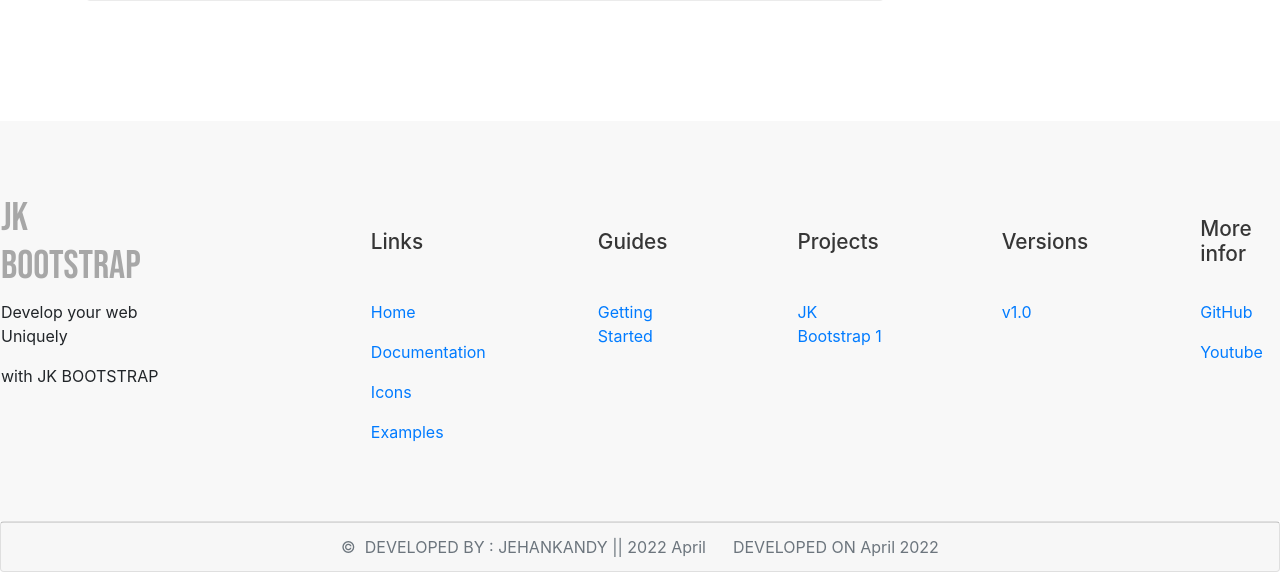
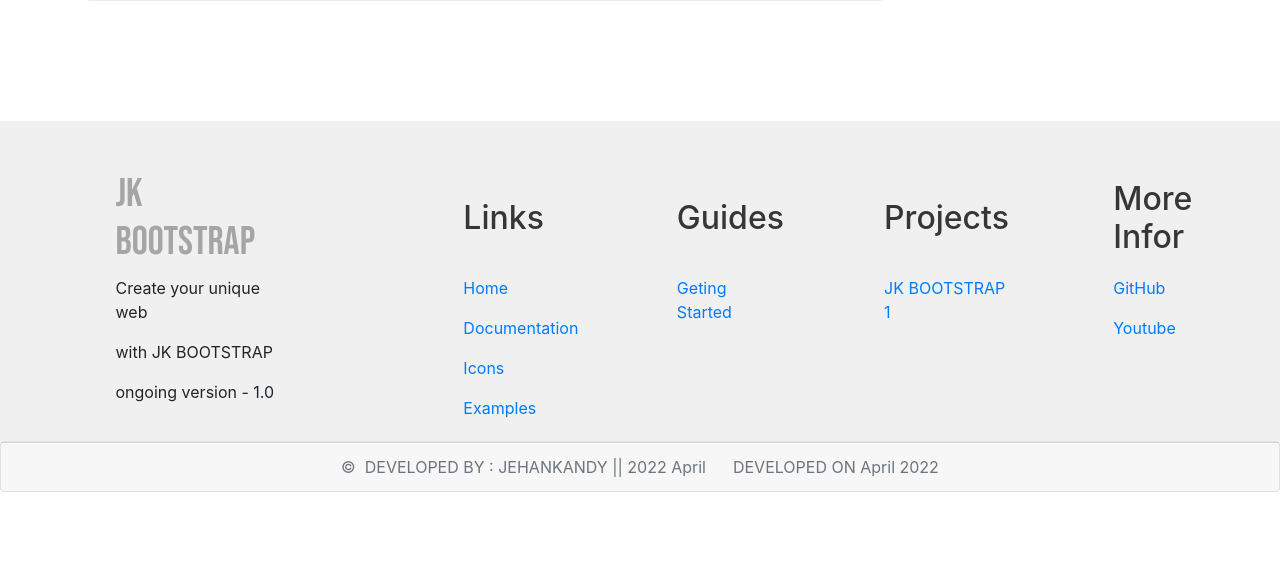
Before and after one commit to JehanKandy/JK-BOOTSTRAP-ver-1.0---Full-Project-, a PHP site: page /files/docs.php in a window 1280 px wide. Shown: the part 1237-1809 px from the top of the page. After the commit the page ends 1729 px from the top, so only its background shows below. Run offline with PHP 8.4, Linux system fonts and the light colour scheme; some libraries are stand-ins or nearby versions.

Commit message:
Update docs.php

```diff
--- a/files/docs.php
+++ b/files/docs.php
@@ -9,6 +9,8 @@
     <link rel="stylesheet" href="https://cdn.jsdelivr.net/npm/bootstrap@4.0.0/dist/css/bootstrap.min.css" integrity="sha384-Gn5384xqQ1aoWXA+058RXPxPg6fy4IWvTNh0E263XmFcJlSAwiGgFAW/dAiS6JXm" crossorigin="anonymous">
     <link rel="stylesheet" href="../style_temp.css">
     <style>
+            @import url('https://fonts.googleapis.com/css2?family=Bebas+Neue&family=Josefin+Sans:ital@1&family=Teko:wght@300&display=swap');
+
         body{
             box-sizing: border-box;
         }
@@ -51,8 +53,15 @@
             background-color: white;
             background-size: cover;
             background-position: center;
+        }
+        .footer {
+            width: 100%;
+            height: 40vh;
+            background-color: rgb(240, 240, 240);
+            background-size: cover;
+            background-position: center;
+        }
 
-        }
 
 
     </style>
@@ -183,93 +192,88 @@
     </div>
 
 
-<div class="footer">
-    <br><br><br>
-    <center>
-        <table border="0">
+    <div class="footer">
+        <br><br>
+        <table>
             <tr>
                 <td>
-                    <a href="index.php" style="text-decoration: none;"><h1>JK BOOTSTRAP</h1></a>
+                    &nbsp;&nbsp;&nbsp;&nbsp;&nbsp;&nbsp;&nbsp;&nbsp;&nbsp;&nbsp;&nbsp;&nbsp;&nbsp;&nbsp;&nbsp;&nbsp;&nbsp;&nbsp;&nbsp;&nbsp;&nbsp;&nbsp;&nbsp;&nbsp;&nbsp;
                 </td>
                 <td>
-                    &nbsp&nbsp&nbsp&nbsp&nbsp&nbsp&nbsp&nbsp&nbsp&nbsp&nbsp&nbsp&nbsp&nbsp&nbsp&nbsp&nbsp&nbsp&nbsp&nbsp&nbsp&nbsp&nbsp&nbsp
-                    &nbsp&nbsp&nbsp&nbsp&nbsp&nbsp&nbsp&nbsp&nbsp&nbsp&nbsp&nbsp&nbsp&nbsp&nbsp&nbsp&nbsp&nbsp&nbsp&nbsp&nbsp&nbsp&nbsp&nbsp
-                    &nbsp&nbsp&nbsp&nbsp&nbsp&nbsp&nbsp&nbsp&nbsp&nbsp&nbsp&nbsp&nbsp&nbsp&nbsp&nbsp&nbsp&nbsp&nbsp&nbsp&nbsp&nbsp&nbsp&nbsp
+                    <h1 style="font-family: 'Bebas Neue', cursive; color:rgba(0, 0, 0, 0.31)">JK BOOTSTRAP</h1>
                 </td>
                 <td>
-                    <h3>Links</h3>
+                    &nbsp;&nbsp;&nbsp;&nbsp;&nbsp;&nbsp;&nbsp;&nbsp;&nbsp;&nbsp;&nbsp;&nbsp;&nbsp;&nbsp;&nbsp;&nbsp;&nbsp;&nbsp;&nbsp;&nbsp;&nbsp;
+                    &nbsp;&nbsp;&nbsp;&nbsp;&nbsp;&nbsp;&nbsp;&nbsp;&nbsp;&nbsp;&nbsp;&nbsp;&nbsp;&nbsp;&nbsp;&nbsp;&nbsp;&nbsp;&nbsp;&nbsp;&nbsp;
                 </td>
                 <td>
-                    &nbsp&nbsp&nbsp&nbsp&nbsp&nbsp&nbsp&nbsp&nbsp&nbsp&nbsp&nbsp&nbsp&nbsp&nbsp&nbsp&nbsp&nbsp&nbsp&nbsp&nbsp&nbsp&nbsp&nbsp
+                    <h2>Links</h2>
                 </td>
                 <td>
-                    <h3>Guides</h3>
+                    &nbsp;&nbsp;&nbsp;&nbsp;&nbsp;&nbsp;&nbsp;&nbsp;&nbsp;&nbsp;&nbsp;&nbsp;&nbsp;&nbsp;&nbsp;&nbsp;&nbsp;&nbsp;&nbsp;&nbsp;&nbsp;
                 </td>
                 <td>
-                    &nbsp&nbsp&nbsp&nbsp&nbsp&nbsp&nbsp&nbsp&nbsp&nbsp&nbsp&nbsp&nbsp&nbsp&nbsp&nbsp&nbsp&nbsp&nbsp&nbsp&nbsp&nbsp&nbsp&nbsp
+                    <h2>Guides</h2>
                 </td>
                 <td>
-                    <h3>Projects</h3>
+                    &nbsp;&nbsp;&nbsp;&nbsp;&nbsp;&nbsp;&nbsp;&nbsp;&nbsp;&nbsp;&nbsp;&nbsp;&nbsp;&nbsp;&nbsp;&nbsp;&nbsp;&nbsp;&nbsp;&nbsp;&nbsp;
                 </td>
                 <td>
-                    &nbsp&nbsp&nbsp&nbsp&nbsp&nbsp&nbsp&nbsp&nbsp&nbsp&nbsp&nbsp&nbsp&nbsp&nbsp&nbsp&nbsp&nbsp&nbsp&nbsp&nbsp&nbsp&nbsp&nbsp
+                    <h2>Projects</h2>
                 </td>
                 <td>
-                    <h3>Versions</h3>
+                    &nbsp;&nbsp;&nbsp;&nbsp;&nbsp;&nbsp;&nbsp;&nbsp;&nbsp;&nbsp;&nbsp;&nbsp;&nbsp;&nbsp;&nbsp;&nbsp;&nbsp;&nbsp;&nbsp;&nbsp;&nbsp;
                 </td>
                 <td>
-                    &nbsp&nbsp&nbsp&nbsp&nbsp&nbsp&nbsp&nbsp&nbsp&nbsp&nbsp&nbsp&nbsp&nbsp&nbsp&nbsp&nbsp&nbsp&nbsp&nbsp&nbsp&nbsp&nbsp&nbsp
+                    <h2>More Infor</h2>
                 </td>
                 <td>
-                    <h3>More infor</h3>
+                    &nbsp;&nbsp;&nbsp;&nbsp;&nbsp;
                 </td>
             </tr>
             <tr>
+                <td>
+                    &nbsp;&nbsp;&nbsp;&nbsp;&nbsp;
+                </td>
                 <td style="vertical-align: top;">
-                    <p>Develop your web Uniquely</p> with JK BOOTSTRAP
+                    <p>Create your unique web</p>
+                    <p>with JK BOOTSTRAP</p>
+                    <p>ongoing version - 1.0</p>
                 </td>
                 <td>
-                    &nbsp&nbsp&nbsp&nbsp&nbsp&nbsp&nbsp&nbsp&nbsp&nbsp&nbsp&nbsp&nbsp&nbsp&nbsp&nbsp&nbsp&nbsp&nbsp&nbsp&nbsp&nbsp&nbsp&nbsp
-                    &nbsp&nbsp&nbsp&nbsp&nbsp&nbsp&nbsp&nbsp&nbsp&nbsp&nbsp&nbsp&nbsp&nbsp&nbsp&nbsp&nbsp&nbsp&nbsp&nbsp&nbsp&nbsp&nbsp&nbsp
-                    &nbsp&nbsp&nbsp&nbsp&nbsp&nbsp&nbsp&nbsp&nbsp&nbsp&nbsp&nbsp&nbsp&nbsp&nbsp&nbsp&nbsp&nbsp&nbsp&nbsp&nbsp&nbsp&nbsp&nbsp
+                    &nbsp;&nbsp;&nbsp;&nbsp;&nbsp;&nbsp;&nbsp;&nbsp;&nbsp;&nbsp;&nbsp;&nbsp;&nbsp;&nbsp;&nbsp;&nbsp;&nbsp;&nbsp;&nbsp;&nbsp;&nbsp;
                 </td>
                 <td style="vertical-align: top;">
                     <p><a href="../index.php">Home</a></p>
-                    <p><a href="#">Documentation </a></p>
+                    <p><a href="docs.php">Documentation</a></p>
                     <p><a href="icon.php">Icons</a></p>
                     <p><a href="example.php">Examples</a></p>
                 </td>
                 <td>
-                    &nbsp&nbsp&nbsp&nbsp&nbsp&nbsp&nbsp&nbsp&nbsp&nbsp&nbsp&nbsp&nbsp&nbsp&nbsp&nbsp&nbsp&nbsp&nbsp&nbsp&nbsp&nbsp&nbsp&nbsp
+                    &nbsp;&nbsp;&nbsp;&nbsp;&nbsp;&nbsp;&nbsp;&nbsp;&nbsp;&nbsp;&nbsp;&nbsp;&nbsp;&nbsp;&nbsp;&nbsp;&nbsp;&nbsp;&nbsp;&nbsp;&nbsp;
                 </td>
                 <td style="vertical-align: top;">
-                    <a href="files/docs.php">Getting Started</a>
+                    <a href="docs.php">Geting Started</a>
                 </td>
                 <td>
-                    &nbsp&nbsp&nbsp&nbsp&nbsp&nbsp&nbsp&nbsp&nbsp&nbsp&nbsp&nbsp&nbsp&nbsp&nbsp&nbsp&nbsp&nbsp&nbsp&nbsp&nbsp&nbsp&nbsp&nbsp
+                    &nbsp;&nbsp;&nbsp;&nbsp;&nbsp;&nbsp;&nbsp;&nbsp;&nbsp;&nbsp;&nbsp;&nbsp;&nbsp;&nbsp;&nbsp;&nbsp;&nbsp;&nbsp;&nbsp;&nbsp;&nbsp;
                 </td>
                 <td style="vertical-align: top;">
-                    <a href="files/version.php">JK Bootstrap 1</a>
+                    <a href="version.php">JK BOOTSTRAP 1</a>
                 </td>
                 <td>
-                    &nbsp&nbsp&nbsp&nbsp&nbsp&nbsp&nbsp&nbsp&nbsp&nbsp&nbsp&nbsp&nbsp&nbsp&nbsp&nbsp&nbsp&nbsp&nbsp&nbsp&nbsp&nbsp&nbsp&nbsp
-                </td>
-                <td style="vertical-align: top;">
-                    <p><a href="files/version.php">v1.0</a></p>
-                </td>
-                <td>
-                    &nbsp&nbsp&nbsp&nbsp&nbsp&nbsp&nbsp&nbsp&nbsp&nbsp&nbsp&nbsp&nbsp&nbsp&nbsp&nbsp&nbsp&nbsp&nbsp&nbsp&nbsp&nbsp&nbsp&nbsp
+                    &nbsp;&nbsp;&nbsp;&nbsp;&nbsp;&nbsp;&nbsp;&nbsp;&nbsp;&nbsp;&nbsp;&nbsp;&nbsp;&nbsp;&nbsp;&nbsp;&nbsp;&nbsp;&nbsp;&nbsp;&nbsp;
                 </td>
                 <td style="vertical-align: top;">
                     <p><a href="https://github.com/JehanKandy" target="_blank">GitHub</a></p>
-                    <p><a href="https://www.linkedin.com/in/jehan-kandy-23a3a4223/" target="_blank">Youtube</a></p>
+                    <p><a href="https://www.youtube.com/channel/UC675lo49LTHGi9SCX8XbM5g" target="_blank">Youtube</a></p>
+                </td>
+                <td>
+                    &nbsp;&nbsp;&nbsp;&nbsp;&nbsp;
                 </td>
             </tr>
         </table>
-    </center>
-    <br><br><br>
-
-</div>
+    </div>
 <div class="card text-center">
     <div class="card-footer text-muted">
         &copy; &nbspDEVELOPED BY : JEHANKANDY || 2022 April &nbsp&nbsp&nbsp&nbsp DEVELOPED ON April 2022
@@ -280,5 +284,6 @@
 <script src="https://code.jquery.com/jquery-3.2.1.slim.min.js" integrity="sha384-KJ3o2DKtIkvYIK3UENzmM7KCkRr/rE9/Qpg6aAZGJwFDMVNA/GpGFF93hXpG5KkN" crossorigin="anonymous"></script>
 <script src="https://cdn.jsdelivr.net/npm/popper.js@1.12.9/dist/umd/popper.min.js" integrity="sha384-ApNbgh9B+Y1QKtv3Rn7W3mgPxhU9K/ScQsAP7hUibX39j7fakFPskvXusvfa0b4Q" crossorigin="anonymous"></script>
 <script src="https://cdn.jsdelivr.net/npm/bootstrap@4.0.0/dist/js/bootstrap.min.js" integrity="sha384-JZR6Spejh4U02d8jOt6vLEHfe/JQGiRRSQQxSfFWpi1MquVdAyjUar5+76PVCmYl" crossorigin="anonymous"></script>
+
 </body>
 </html>
```
